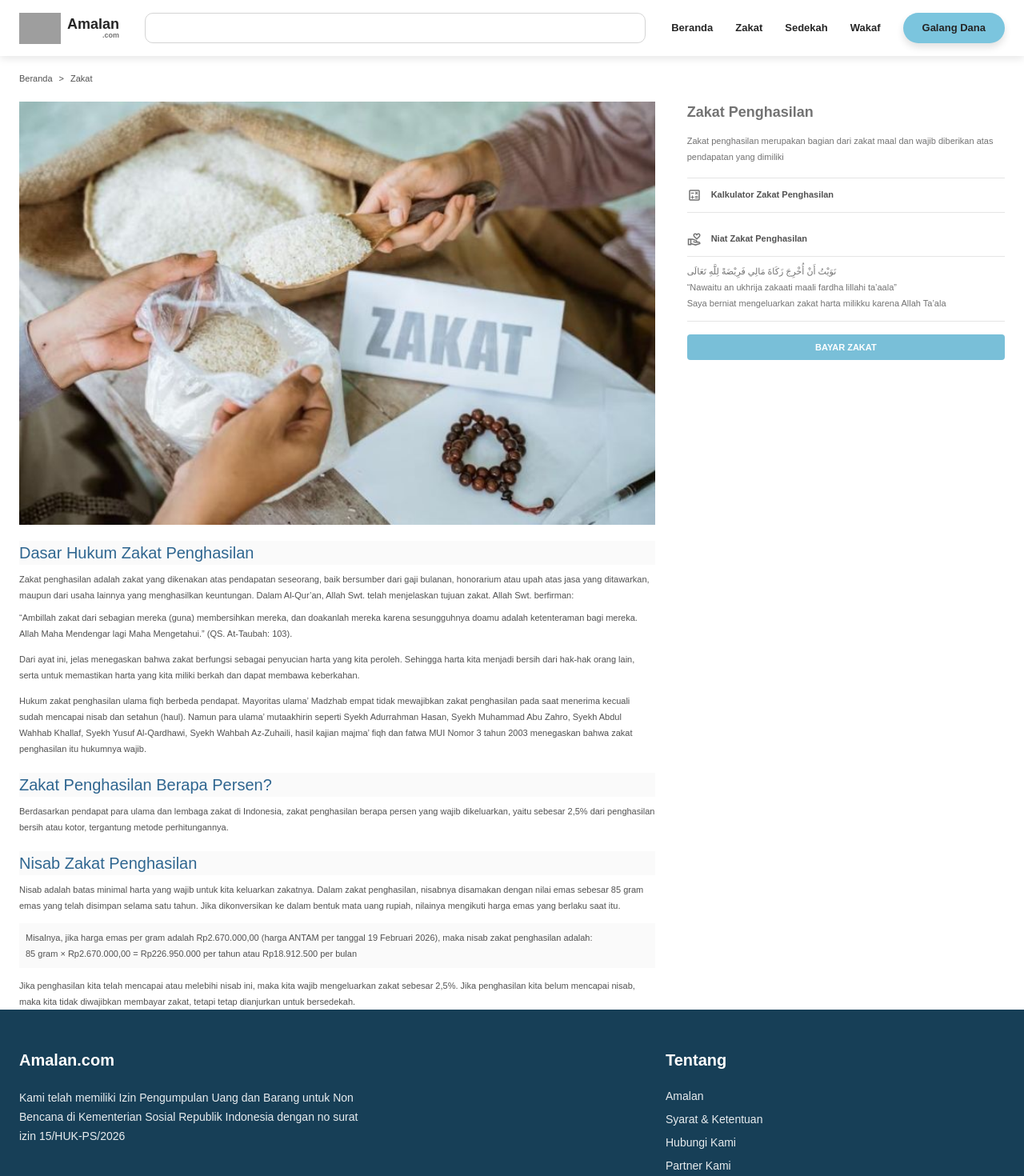
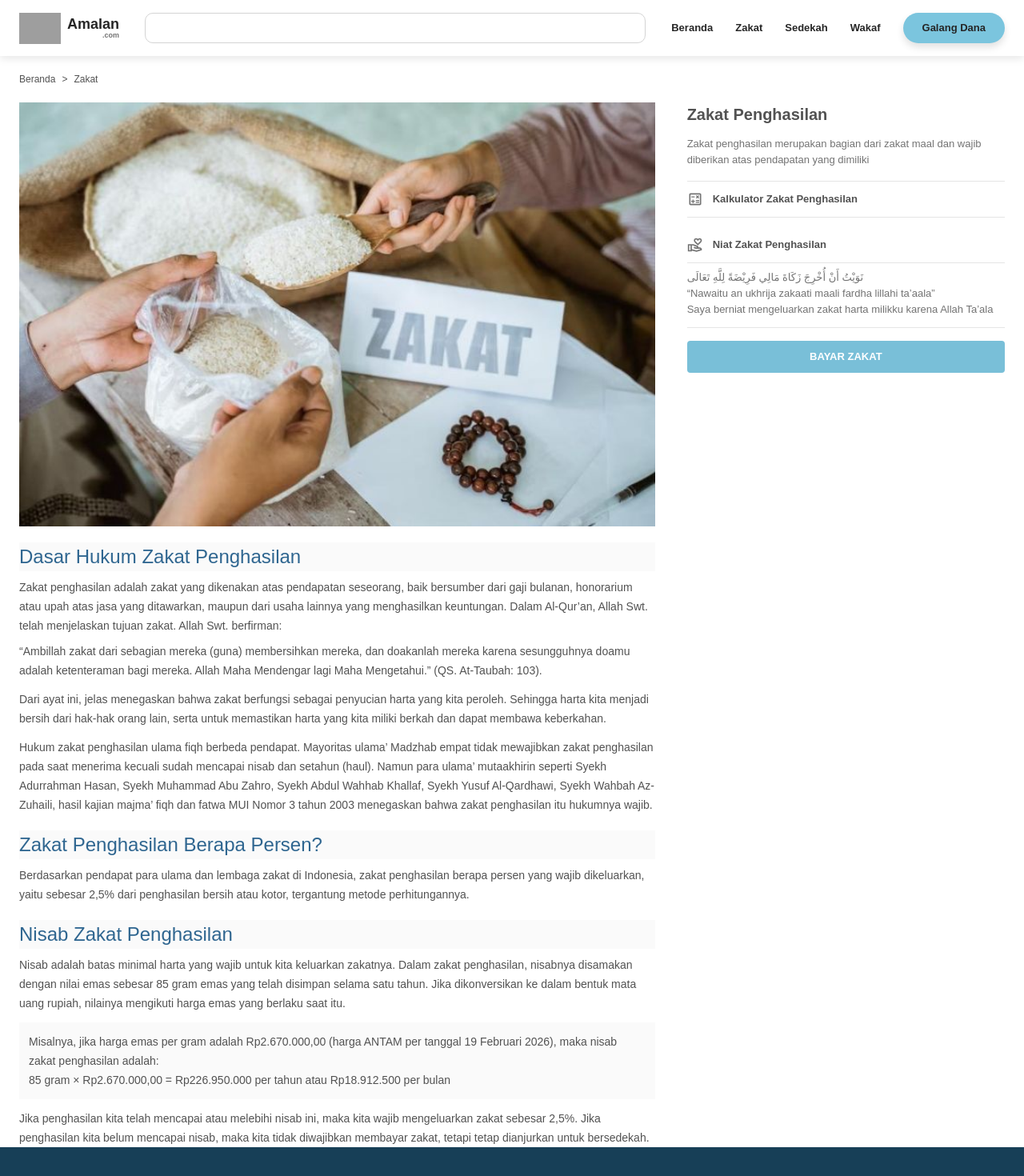
Before and after one commit to kevinefendy/website-profile-komunitas, a Next.js app: page /zakat in a window 1280 px wide. Shown: the top 1470 px of the page at 80% size. Built offline with nearby package versions, Linux system fonts and the light colour scheme; grey boxes are pictures that could not be loaded; some icons are missing.

Commit message:
style: memperbesar typography halaman zakat

```diff
--- a/app/zakat/page.tsx
+++ b/app/zakat/page.tsx
@@ -1,7 +1,7 @@
 "use client";
+
 import Image from "next/image";
 import Link from "next/link";
-
 import { Icon } from "@iconify/react";
 
 import Navbar from "../components/Navbar";
@@ -14,13 +14,16 @@ export default function ZakatPage() {
 
       <main className="bg-white">
         <div className="mx-auto max-w-[1280px] px-6">
-          <div className="py-5 text-[11px] text-neutral-600">
+          <div className="py-5 text-[11px] text-neutral-600 sm:text-[12px]">
             <Link href="/" className="hover:text-[#214E67]">
               Beranda
             </Link>
+
             <span className="mx-2">&gt;</span>
+
             <span>Zakat</span>
           </div>
+
           <div className="grid grid-cols-1 gap-8 lg:grid-cols-[minmax(0,2fr)_minmax(280px,1fr)] lg:gap-10">
             <div>
               <Image
@@ -31,30 +34,35 @@ export default function ZakatPage() {
                 quality={100}
                 className="h-auto w-full object-cover"
               />
+
               <div className="mt-5">
-                <h1 className="bg-neutral-50 px-0 text-[20px] font-normal text-[#2F6690]">
+                <h1 className="bg-neutral-50 text-[20px] font-normal text-[#2F6690] sm:text-[22px] lg:text-[24px]">
                   Dasar Hukum Zakat Penghasilan
                 </h1>
-                <p className="mt-2 text-[11px] leading-5 text-neutral-600">
+
+                <p className="mt-2 text-[12px] leading-5 text-neutral-600 sm:text-[13px] sm:leading-6 lg:text-[14px]">
                   Zakat penghasilan adalah zakat yang dikenakan atas pendapatan
                   seseorang, baik bersumber dari gaji bulanan, honorarium atau
                   upah atas jasa yang ditawarkan, maupun dari usaha lainnya yang
                   menghasilkan keuntungan. Dalam Al-Qur’an, Allah Swt. telah
                   menjelaskan tujuan zakat. Allah Swt. berfirman:
                 </p>
-                <p className="mt-2 text-[11px] leading-5 text-neutral-600">
+
+                <p className="mt-2 text-[12px] leading-5 text-neutral-600 sm:text-[13px] sm:leading-6 lg:text-[14px]">
                   “Ambillah zakat dari sebagian mereka (guna) membersihkan
                   mereka, dan doakanlah mereka karena sesungguhnya doamu adalah
                   ketenteraman bagi mereka. Allah Maha Mendengar lagi Maha
                   Mengetahui.” (QS. At-Taubah: 103).
                 </p>
-                <p className="mt-3 text-[11px] leading-5 text-neutral-600">
+
+                <p className="mt-3 text-[12px] leading-5 text-neutral-600 sm:text-[13px] sm:leading-6 lg:text-[14px]">
                   Dari ayat ini, jelas menegaskan bahwa zakat berfungsi sebagai
                   penyucian harta yang kita peroleh. Sehingga harta kita menjadi
                   bersih dari hak-hak orang lain, serta untuk memastikan harta
                   yang kita miliki berkah dan dapat membawa keberkahan.
                 </p>
-                <p className="mt-3 text-[11px] leading-5 text-neutral-600">
+
+                <p className="mt-3 text-[12px] leading-5 text-neutral-600 sm:text-[13px] sm:leading-6 lg:text-[14px]">
                   Hukum zakat penghasilan ulama fiqh berbeda pendapat. Mayoritas
                   ulama’ Madzhab empat tidak mewajibkan zakat penghasilan pada
                   saat menerima kecuali sudah mencapai nisab dan setahun (haul).
@@ -65,11 +73,13 @@ export default function ZakatPage() {
                   zakat penghasilan itu hukumnya wajib.
                 </p>
               </div>
+
               <div className="mt-5">
-                <h2 className="bg-neutral-50 text-[20px] font-normal text-[#2F6690]">
+                <h2 className="bg-neutral-50 text-[20px] font-normal text-[#2F6690] sm:text-[22px] lg:text-[24px]">
                   Zakat Penghasilan Berapa Persen?
                 </h2>
-                <p className="mt-2 text-[11px] leading-5 text-neutral-600">
+
+                <p className="mt-2 text-[12px] leading-5 text-neutral-600 sm:text-[13px] sm:leading-6 lg:text-[14px]">
                   Berdasarkan pendapat para ulama dan lembaga zakat di
                   Indonesia, zakat penghasilan berapa persen yang wajib
                   dikeluarkan, yaitu sebesar 2,5% dari penghasilan bersih atau
@@ -78,11 +88,11 @@ export default function ZakatPage() {
               </div>
 
               <div className="mt-5">
-                <h2 className="bg-neutral-50 text-[20px] font-normal text-[#2F6690]">
+                <h2 className="bg-neutral-50 text-[20px] font-normal text-[#2F6690] sm:text-[22px] lg:text-[24px]">
                   Nisab Zakat Penghasilan
                 </h2>
 
-                <p className="mt-2 text-[11px] leading-5 text-neutral-600">
+                <p className="mt-2 text-[12px] leading-5 text-neutral-600 sm:text-[13px] sm:leading-6 lg:text-[14px]">
                   Nisab adalah batas minimal harta yang wajib untuk kita
                   keluarkan zakatnya. Dalam zakat penghasilan, nisabnya
                   disamakan dengan nilai emas sebesar 85 gram emas yang telah
@@ -91,7 +101,7 @@ export default function ZakatPage() {
                   saat itu.
                 </p>
 
-                <p className="mt-3 bg-neutral-50 p-2 text-[11px] leading-5 text-neutral-600">
+                <p className="mt-3 bg-neutral-50 p-3 text-[12px] leading-5 text-neutral-600 sm:text-[13px] sm:leading-6 lg:text-[14px]">
                   Misalnya, jika harga emas per gram adalah Rp2.670.000,00
                   (harga ANTAM per tanggal 19 Februari 2026), maka nisab zakat
                   penghasilan adalah:
@@ -100,7 +110,7 @@ export default function ZakatPage() {
                   Rp18.912.500 per bulan
                 </p>
 
-                <p className="mt-3 text-[11px] leading-5 text-neutral-600">
+                <p className="mt-3 text-[12px] leading-5 text-neutral-600 sm:text-[13px] sm:leading-6 lg:text-[14px]">
                   Jika penghasilan kita telah mencapai atau melebihi nisab ini,
                   maka kita wajib mengeluarkan zakat sebesar 2,5%. Jika
                   penghasilan kita belum mencapai nisab, maka kita tidak
@@ -109,58 +119,66 @@ export default function ZakatPage() {
                 </p>
               </div>
             </div>
+
             <div>
-              <h2 className="text-[18px] font-semibold text-neutral-500">
+              <h2 className="text-[18px] font-semibold text-neutral-600 sm:text-[20px]">
                 Zakat Penghasilan
               </h2>
-              <p className="mt-3 text-[11px] leading-5 text-neutral-500">
+
+              <p className="mt-3 text-[11px] leading-5 text-neutral-500 sm:text-[12px] lg:text-[13px]">
                 Zakat penghasilan merupakan bagian dari zakat maal dan wajib
                 diberikan atas pendapatan yang dimiliki
               </p>
+
               <div className="mt-4 border-t border-neutral-200">
                 <div className="flex items-center gap-3 border-b border-neutral-200 py-3">
                   <div className="flex items-center gap-3">
                     <Icon
                       icon="material-symbols:calculate-outline"
-                      className="text-[18px] text-neutral-500"
+                      className="text-[20px] text-neutral-500"
                     />
 
-                    <span className="text-[11px] font-semibold text-neutral-600">
+                    <span className="text-[11px] font-semibold text-neutral-600 sm:text-[12px] lg:text-[13px]">
                       Kalkulator Zakat Penghasilan
                     </span>
                   </div>
                 </div>
+
                 <div className="border-b border-neutral-200 py-3">
                   <div className="flex items-center gap-3 border-b border-neutral-200 py-3">
                     <div>
                       <div className="flex items-center gap-3">
                         <Icon
                           icon="material-symbols:volunteer-activism-outline"
-                          className="text-[18px] text-neutral-500"
+                          className="text-[20px] text-neutral-500"
                         />
 
-                        <span className="text-[11px] font-semibold text-neutral-600">
+                        <span className="text-[11px] font-semibold text-neutral-600 sm:text-[12px] lg:text-[13px]">
                           Niat Zakat Penghasilan
                         </span>
                       </div>
                     </div>
                   </div>
-                  <p className="mt-2 text-[11px] leading-5 text-neutral-500">
+
+                  <p className="mt-2 text-[11px] leading-5 text-neutral-500 sm:text-[12px] lg:text-[13px]">
                     نَوَيْتُ أَنْ أُخْرِجَ زَكَاةَ مَالِي فَرِيْضَةً لِلَّهِ
                     تَعَالَى
                   </p>
-                  <p className="text-[11px] leading-5 text-neutral-500">
+
+                  <p className="text-[11px] leading-5 text-neutral-500 sm:text-[12px] lg:text-[13px]">
                     “Nawaitu an ukhrija zakaati maali fardha lillahi ta’aala”
                   </p>
-                  <p className="text-[11px] leading-5 text-neutral-500">
+
+                  <p className="text-[11px] leading-5 text-neutral-500 sm:text-[12px] lg:text-[13px]">
                     Saya berniat mengeluarkan zakat harta milikku karena Allah
                     Ta’ala
                   </p>
                 </div>
               </div>
+
               <button
                 onClick={() => alert("Terima kasih telah membayar zakat.")}
-                className="mt-4 w-full rounded bg-[#79bfd8] py-2 text-[11px] font-semibold text-white"
+                className="mt-4 w-full rounded bg-[#79bfd8] py-2.5 text-[12px] font-semibold text-white transition hover:bg-[#69B8D3] sm:text-[13px]"
               >
                 BAYAR ZAKAT
               </button>
@@ -172,4 +190,4 @@ export default function ZakatPage() {
       <Footer />
     </>
   );
-}
+};
```
